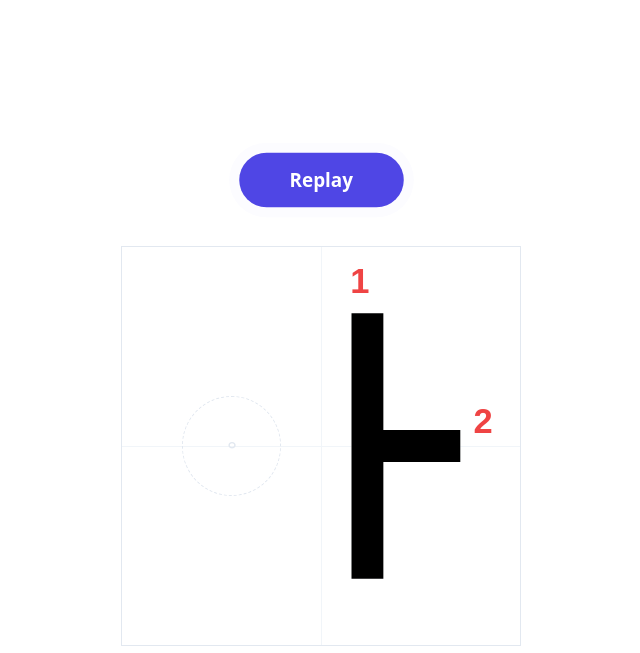
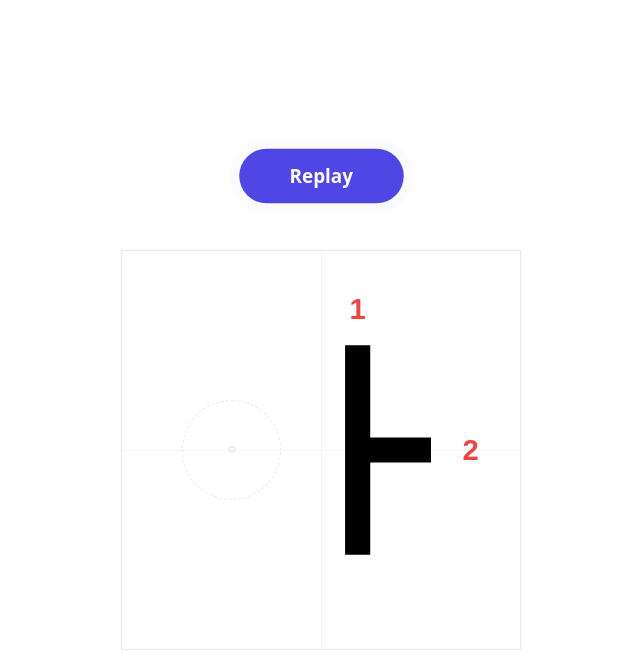
Before and after one commit to Ryuu-spec/Hangul-Matching-Game, a plain HTML site: page ㅏ_획순.html in a window 1280 px wide. Shown: the whole page, without its empty margins (319-959 px from the left). Drawn offline with nearby package versions, Linux system fonts and the light colour scheme.

Commit message:
Update ㅏ_획순.html

```diff
--- a/ㅏ_획순.html
+++ b/ㅏ_획순.html
@@ -8,24 +8,30 @@
     <style>
         :root {
             --stroke-color: #000000;
-            --grid-color: #f1f5f9; /* 배경이 흰색이므로 그리드를 더 연하게 */
+            --grid-color: #f1f5f9;
             --accent-color: #ef4444;
         }
 
-        /* 전체 배경을 흰색으로 변경 */
         body {
             background-color: #ffffff;
+            margin: 0;
+            padding: 0;
+        }
+
+        /* 반응형 컨테이너: 화면 너비에 맞춰 유연하게 변하며, 잘림 방지를 위해 overflow 허용 */
+        .drawing-container-wrapper {
+            width: 90%;
+            max-width: 400px;
+            margin: 0 auto;
+            position: relative;
         }
 
         .drawing-container {
             position: relative;
-            width: 85vw;
-            height: 85vw;
-            max-width: 400px;
-            max-height: 400px;
+            width: 100%;
+            aspect-ratio: 1 / 1; /* 정사각형 비율 유지 */
             background-color: white;
-            border: 1px solid #e2e8f0; /* 테두리를 조금 더 연하게 */
-            margin: 0 auto;
+            border: 1px solid #e2e8f0;
         }
 
         .grid-line {
@@ -47,13 +53,14 @@
             z-index: 0;
         }
 
+        /* 잘림 방지의 핵심: SVG 영역을 박스보다 넓게 잡거나 overflow:visible 설정 */
         svg {
             position: absolute;
             top: 0;
             left: 0;
             width: 100%;
             height: 100%;
-            overflow: visible;
+            overflow: visible; /* 박스 밖의 숫자 라벨 표시 */
         }
 
         .stroke {
@@ -85,7 +92,7 @@
             font-family: sans-serif;
             font-weight: bold;
             fill: var(--accent-color);
-            font-size: 26px;
+            font-size: 28px;
             opacity: 0;
             transition: opacity 0.3s;
         }
@@ -107,13 +114,14 @@
 </head>
 <body class="flex flex-col items-center justify-center min-h-screen font-sans p-4">
 
-    <div class="flex flex-col items-center gap-10 w-full max-w-lg">
+    <div class="flex flex-col items-center gap-12 w-full max-w-lg">
         <!-- Replay 버튼 -->
         <button id="replayBtn" onclick="playAnimation()" class="px-12 py-3 bg-indigo-600 text-white font-bold rounded-full hover:bg-indigo-700 transition-all shadow-md active:scale-95 text-lg">
             Replay
         </button>
 
-        <div class="drawing-container bg-white">
+        <div class="drawing-container-wrapper">
+            <div class="drawing-container">
                 <!-- 배경 그리드 -->
                 <div class="grid-line grid-v"></div>
                 <div class="grid-line grid-h"></div>
@@ -123,7 +131,8 @@
                     <span class="text-slate-200 text-[10px] sm:text-xs font-bold uppercase tracking-tighter">ㅇ</span>
                 </div>
 
-            <svg viewBox="0 0 300 300">
+                <!-- viewBox 범위를 확장하여 숫자가 그려질 안전 여백(-40) 확보 -->
+                <svg viewBox="-40 -40 380 380">
                     <!-- 가이드 잔상 -->
                     <path d="M185 50 L185 250" stroke="#f8fafc" stroke-width="24" fill="none" stroke-linecap="butt" />
                     <path d="M185 150 L255 150" stroke="#f8fafc" stroke-width="24" fill="none" stroke-linecap="butt" />
@@ -132,10 +141,11 @@
                     <path id="stroke1" class="stroke" d="M185 50 L185 250" />
                     <path id="stroke2" class="stroke" d="M185 150 L255 150" />
 
-                <!-- 획순 숫자 -->
-                <text x="172" y="35" id="label1" class="label-text">1</text>
-                <text x="265" y="140" id="label2" class="label-text">2</text>
+                    <!-- 획순 숫자 (확장된 좌표계에 맞춰 위치 조정) -->
+                    <text x="185" y="25" text-anchor="middle" id="label1" class="label-text">1</text>
+                    <text x="285" y="160" id="label2" class="label-text">2</text>
                 </svg>
+            </div>
         </div>
     </div>
 
```
Lines whose indentation alone changed are shown as unchanged.
